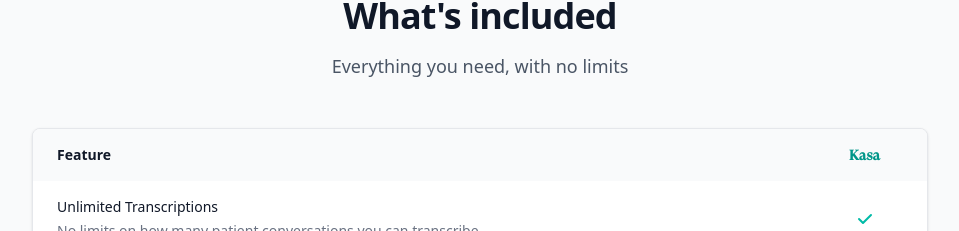
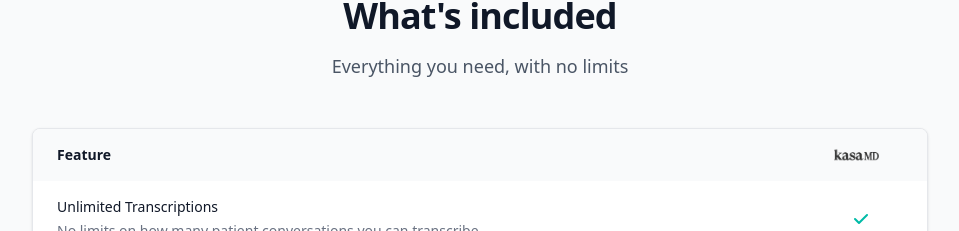
Before and after one commit to Kasa-Labs/kasa_marketing, a Next.js app: page /features in a window 1280 px wide. Shown: the part 1073-1304 px from the top of the page, without its empty margins (160-1119 px from the left). Built offline with nearby package versions, Linux system fonts and the light colour scheme.

Commit message:
[edit] added in correct theming

```diff
--- a/app/components/Navbar.tsx
+++ b/app/components/Navbar.tsx
@@ -114,14 +114,14 @@
               </Link>
               <div className="flex flex-col gap-3 border-t border-gray-200 pt-4">
                 <Link
-                  href="https://app.kasamd.com/login"
+                  href="https://app.kasamd.com/auth/login"
                   className="text-base font-medium text-gray-700 hover:text-gray-900"
                   onClick={() => setMobileMenuOpen(false)}
                 >
                   Login
                 </Link>
                 <Link
-                  href="https://app.kasamd.com/signup"
+                  href="https://app.kasamd.com/auth/signup"
                   className="rounded-lg bg-gray-900 px-4 py-2 text-center text-base font-semibold text-white hover:bg-gray-800"
                   onClick={() => setMobileMenuOpen(false)}
                 >
--- a/app/features/page.tsx
+++ b/app/features/page.tsx
@@ -266,8 +266,8 @@
                   <th className="px-6 py-4 text-left text-sm font-semibold text-gray-900">
                     Feature
                   </th>
-                  <th className="px-6 py-4 text-center text-sm font-semibold font-gtsuper text-teal-600">
-                    Kasa
+                  <th className="pl-6 py-4 text-center text-sm font-semibold font-gtsuper text-teal-600">
+                    <img src="/kasa_black.png" alt="" className="pl-4 h-4" />
                   </th>
                 </tr>
               </thead>
```
